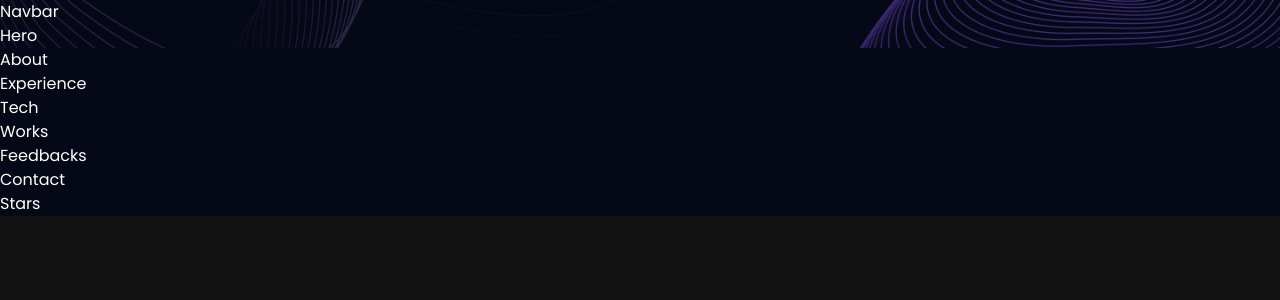
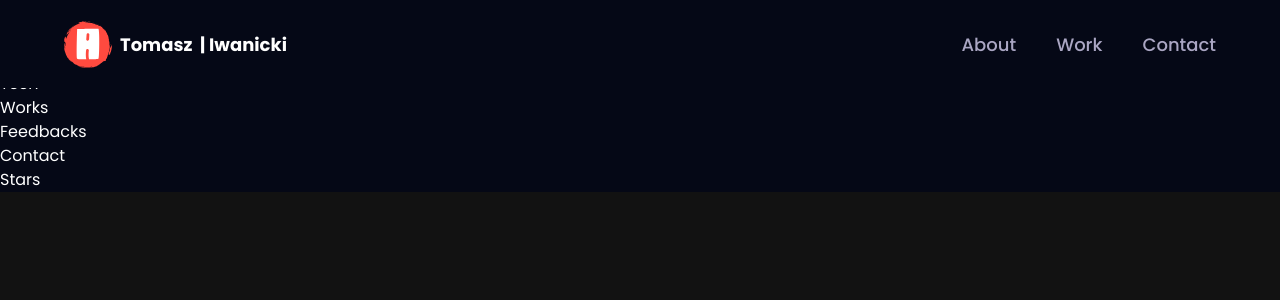
Before and after one commit to TomaszIwanickiGH/portfolio_v2, a React (Vite) app: page / in a window 1280 px wide. Shown: the top 300 px of the page. Built offline with nearby package versions, Linux system fonts and the light colour scheme.

Commit message:
Complete UI for navbar

```diff
--- a/src/components/Navbar.jsx
+++ b/src/components/Navbar.jsx
@@ -1,8 +1,72 @@
-import React from 'react'
+import { useEffect, useState } from 'react'
+import { Link } from 'react-router-dom'
+
+import { styles } from '../styles'
+import { navLinks } from '../constants'
+import { logo, menu, close } from '../assets'
 
 const Navbar = () => {
+  const [active, setActive] = useState('')
+  const [toggle, setToggle] = useState(false)
+
   return (
-    <div>Navbar</div>
+    <nav className={`${styles.paddingX} w-full flex items-center py-5 fixed top-0 z-20 bg-primary`}>
+      <div className="w-full flex justify-between items-center max-w-7xl mx-auto">
+        <Link
+          to="/"
+          className="flex items-center gap-2"
+          onClick={() => {
+            setActive('')
+            window.scrollTo(0, 0)
+          }}
+        >
+          <img
+            src={logo}
+            alt="logo"
+            className="w-12 h-12 object-contain"
+          />
+          <p className="text-white text-[18px] font-bold cursor-pointer flex">
+            Tomasz &nbsp;<span className=""> | Iwanicki</span>
+          </p>
+        </Link>
+        <ul className="list-none hidden sm:flex flex-row gap-10">
+          {navLinks.map((link) => (
+            <li
+              key={link.id}
+              onClick={() => setActive(link.title)}
+              className={`${active === link.title ? 'text-white' : 'text-secondary'} hover:text-white text-[18px] font-medium cursor-pointer`}
+            >
+              <a href={`#${link.id}`}>{link.title}</a>
+            </li>
+          ))}
+        </ul>
+        <div className="sm:hidden flex flex-1 justify-end items-center">
+          <img
+            src={toggle ? close : menu}
+            alt="menu"
+            className="w-[28px] h-[28px] object-contain cursor-pointer"
+            onClick={() => setToggle((prev) => !prev)}
+          />
+
+          <div className={`${!toggle ? 'hidden' : 'flex'} p-6 black-gradient absolute top-20 right-0 mx-4 my-2 min-w-[140px] z-10 rounded-xl`}>
+            <ul className="list-none flex flex-col justify-end items-start gap-4">
+              {navLinks.map((link) => (
+                <li
+                  key={link.id}
+                  onClick={() => {
+                    setToggle(false)
+                    setActive(link.title)
+                  }}
+                  className={`${active === link.title ? 'text-white' : 'text-secondary'} font-poppins font-medium cursor-pointer text-[16px]`}
+                >
+                  <a href={`#${link.id}`}>{link.title}</a>
+                </li>
+              ))}
+            </ul>
+          </div>
+        </div>
+      </div>
+    </nav>
   )
 }
 
```
